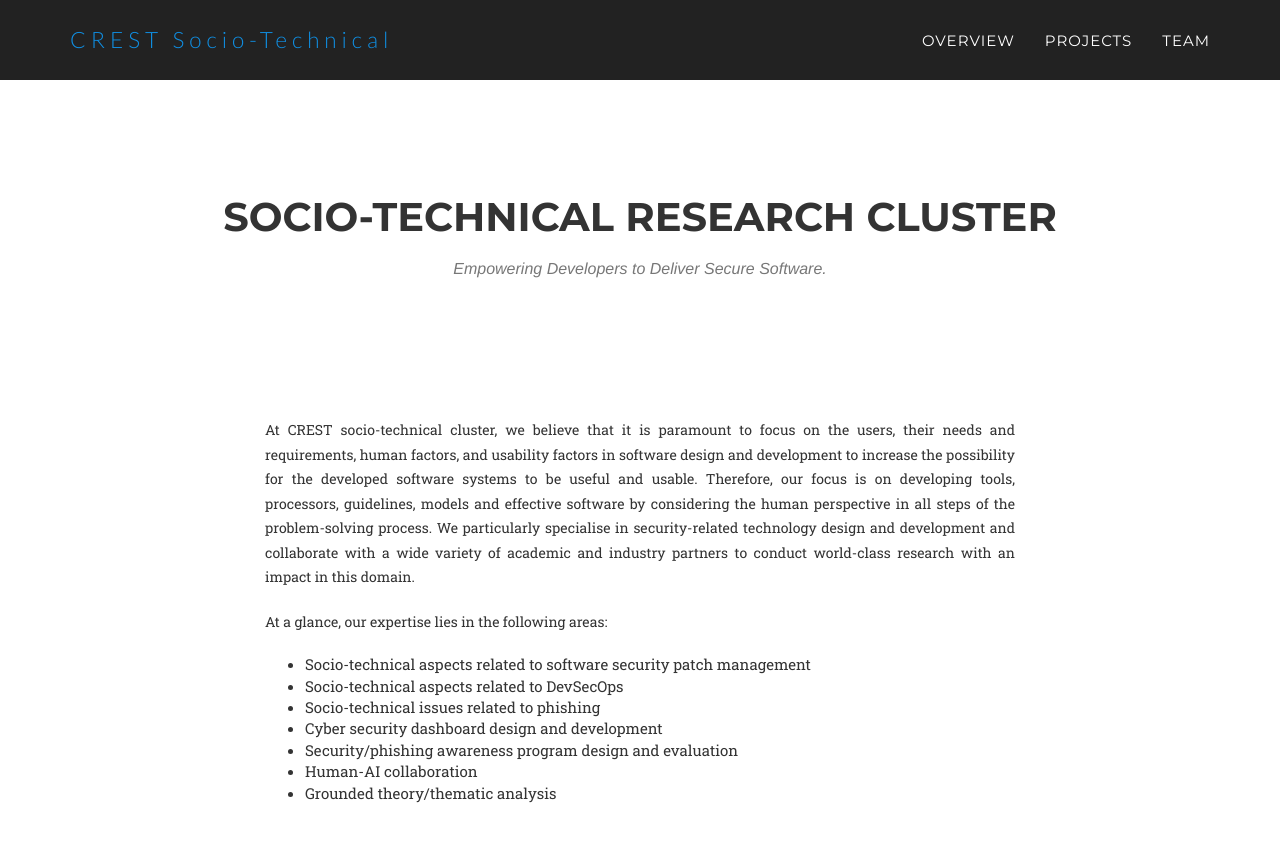
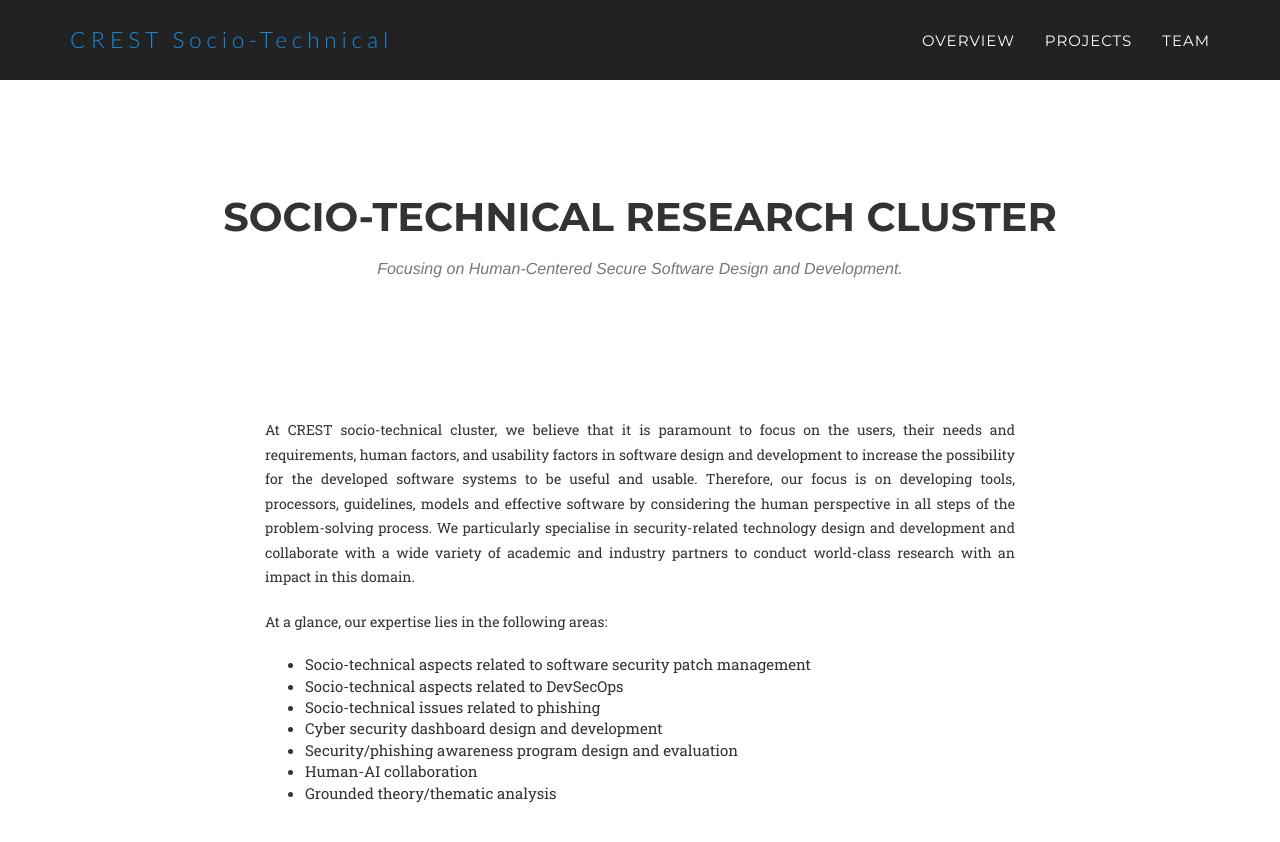
Before and after one commit to crest-socio-technical/crest-socio-technical.github.io, a Jekyll site: the page built from index.html, in a window 1280 px wide and 900 px high, scrolled down 645 px. Shown: the top 842 px of the window. Built offline with Jekyll 4.4.1, drawn with Linux system fonts in a browser that asks for light colours; some web fonts are replaced.

Commit message:
Update services.html

```diff
--- a/_includes/services.html
+++ b/_includes/services.html
@@ -4,7 +4,7 @@
             <div class="row">
                 <div class="col-lg-12 text-center">
                     <h2 class="section-heading">Socio-Technical Research Cluster</h2>
-                    <h3 class="section-subheading text-muted">Empowering Developers to Deliver Secure Software.</h3>
+                    <h3 class="section-subheading text-muted">Focusing on Human-Centered Secure Software Design and Development.</h3>
                 </div>
             </div>
             <div class="row">
```
